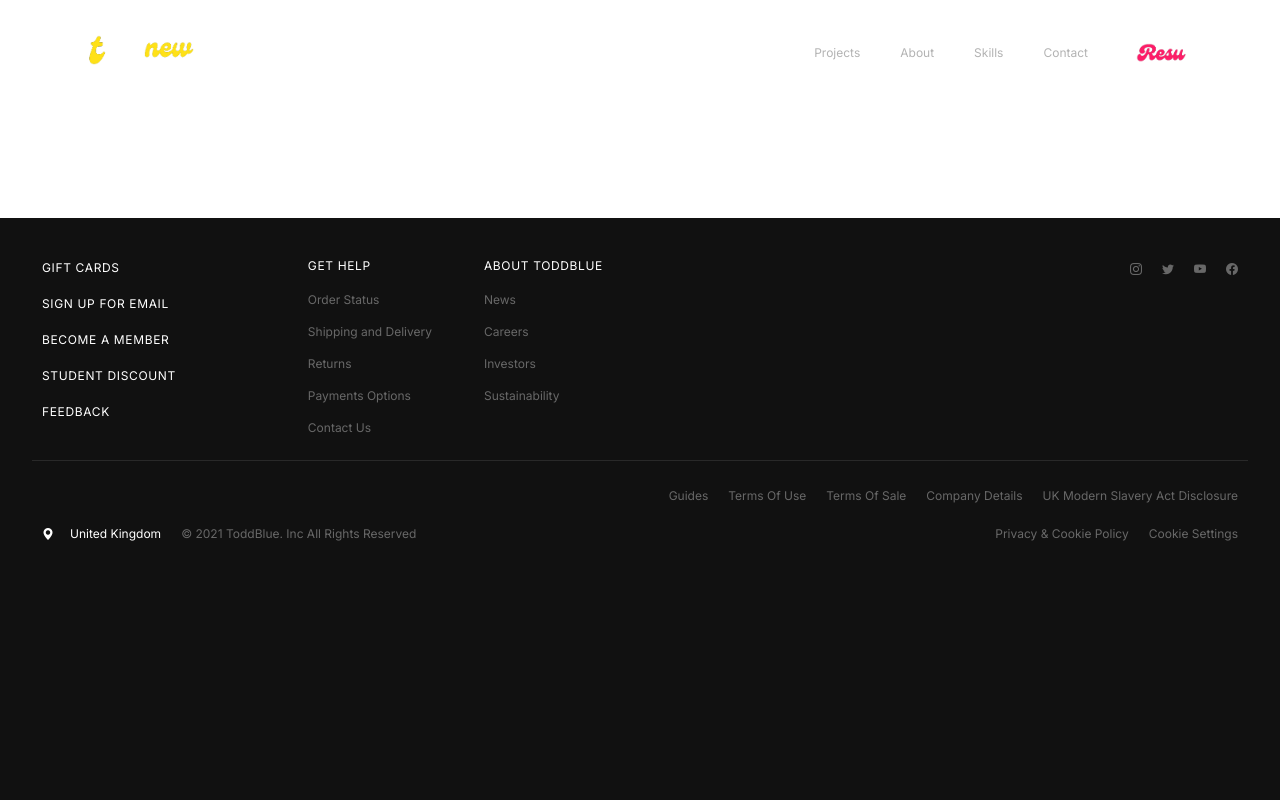
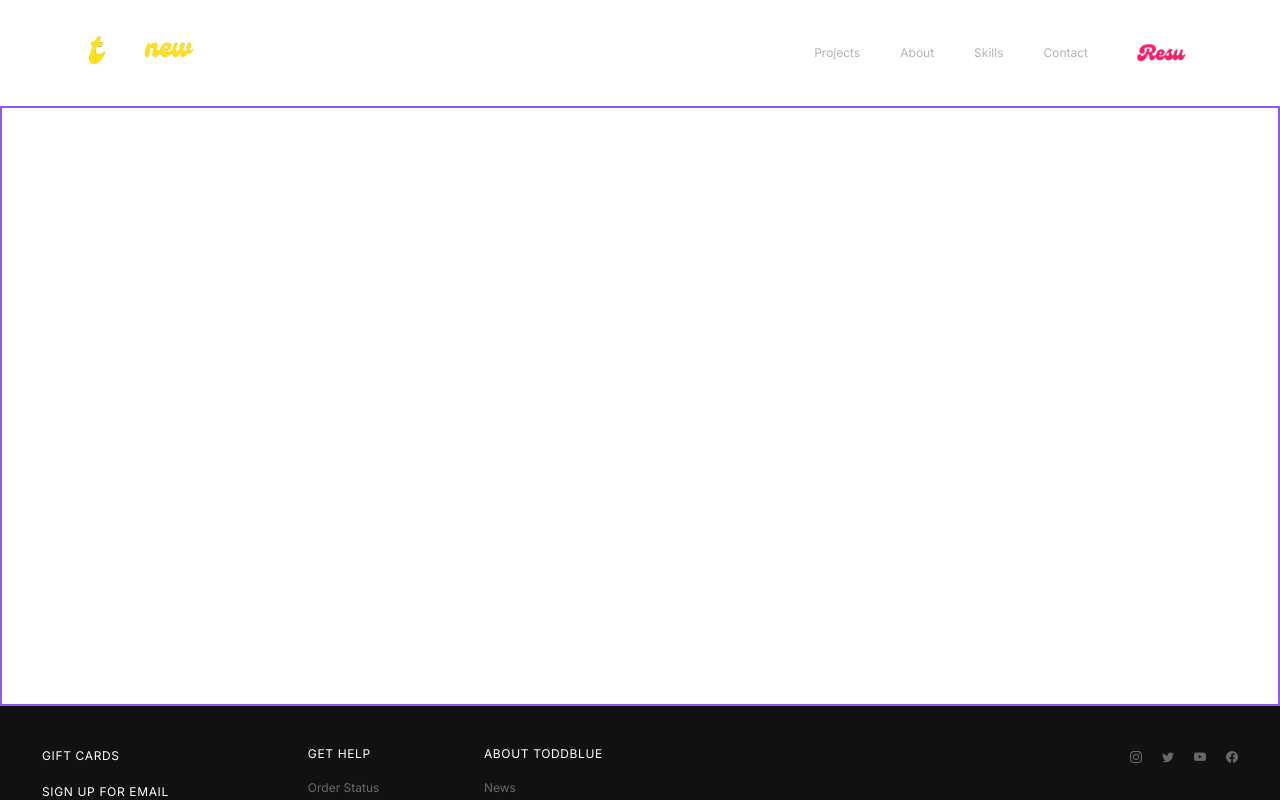
Before and after one commit to Todd-Owen-Mpeli/MyDeveloperPortfolio, a Next.js app: page / in a window 1280 px wide. Shown: the top 800 px of the page. Built offline with nearby package versions, Linux system fonts and the light colour scheme.

Commit message:
Edited the rightside scrollbar scss styling.

```diff
--- a/styles/Home.module.scss
+++ b/styles/Home.module.scss
@@ -65,9 +65,8 @@
 
 //  <========== HERO ==========>
 .hero {
-	padding: 1rem;
-	margin: 0 auto;
-	margin-bottom: 5rem;
+	height: 75vh;
+	border: $secondary_Purple 0.15rem solid;
 
 	.content {
 	}
--- a/styles/globals.scss
+++ b/styles/globals.scss
@@ -10,6 +10,18 @@ body {
 	background-color: $backgroundColor_black;
 }
 
+body::-webkit-scrollbar {
+	width: 0.25rem;
+}
+
+body::-webkit-scrollbar-track {
+	background: $backgroundColor_black;
+}
+
+body::-webkit-scrollbar-thumb {
+	background: $secondary_Purple;
+}
+
 a {
 	color: inherit;
 	text-decoration: none;
```
